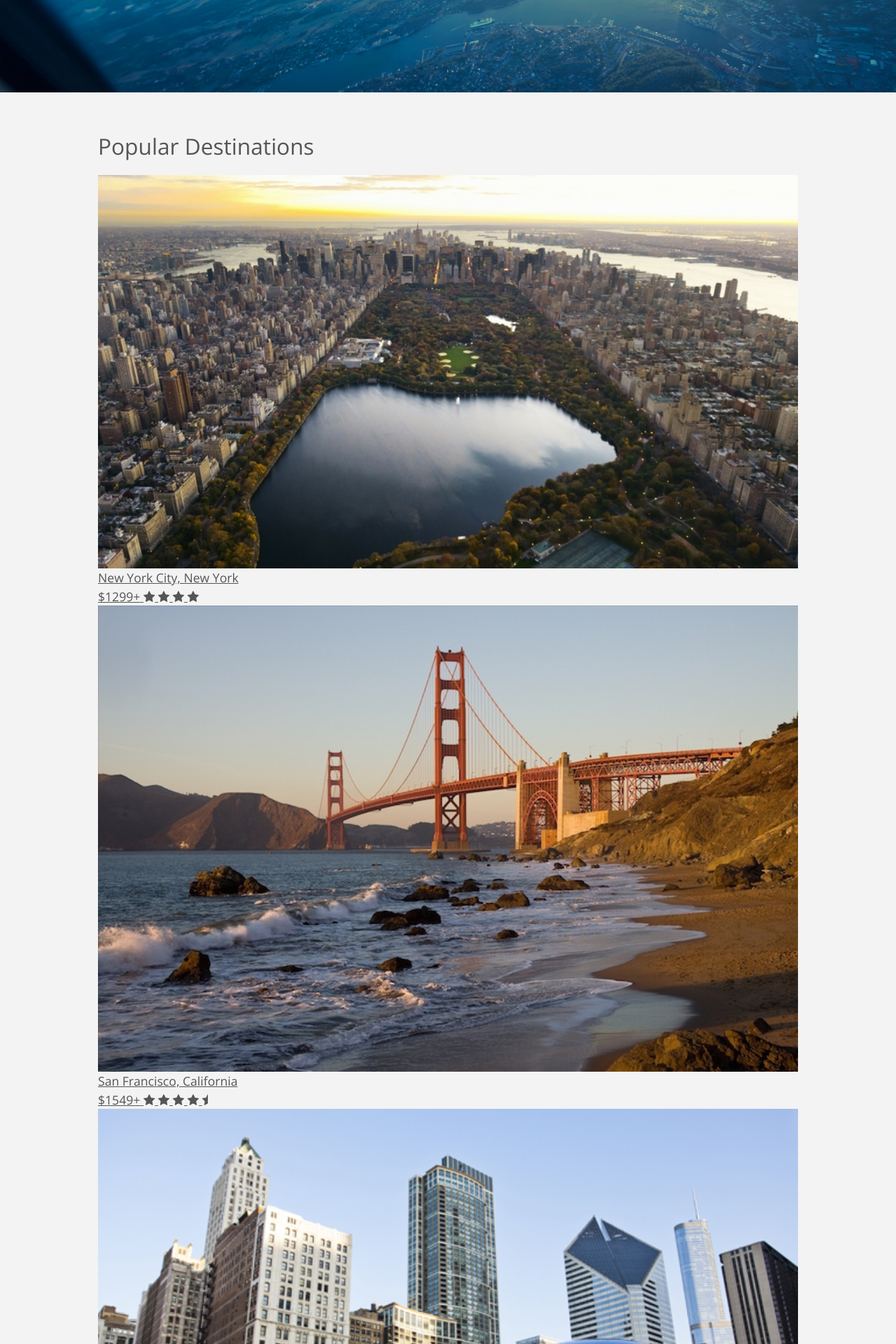
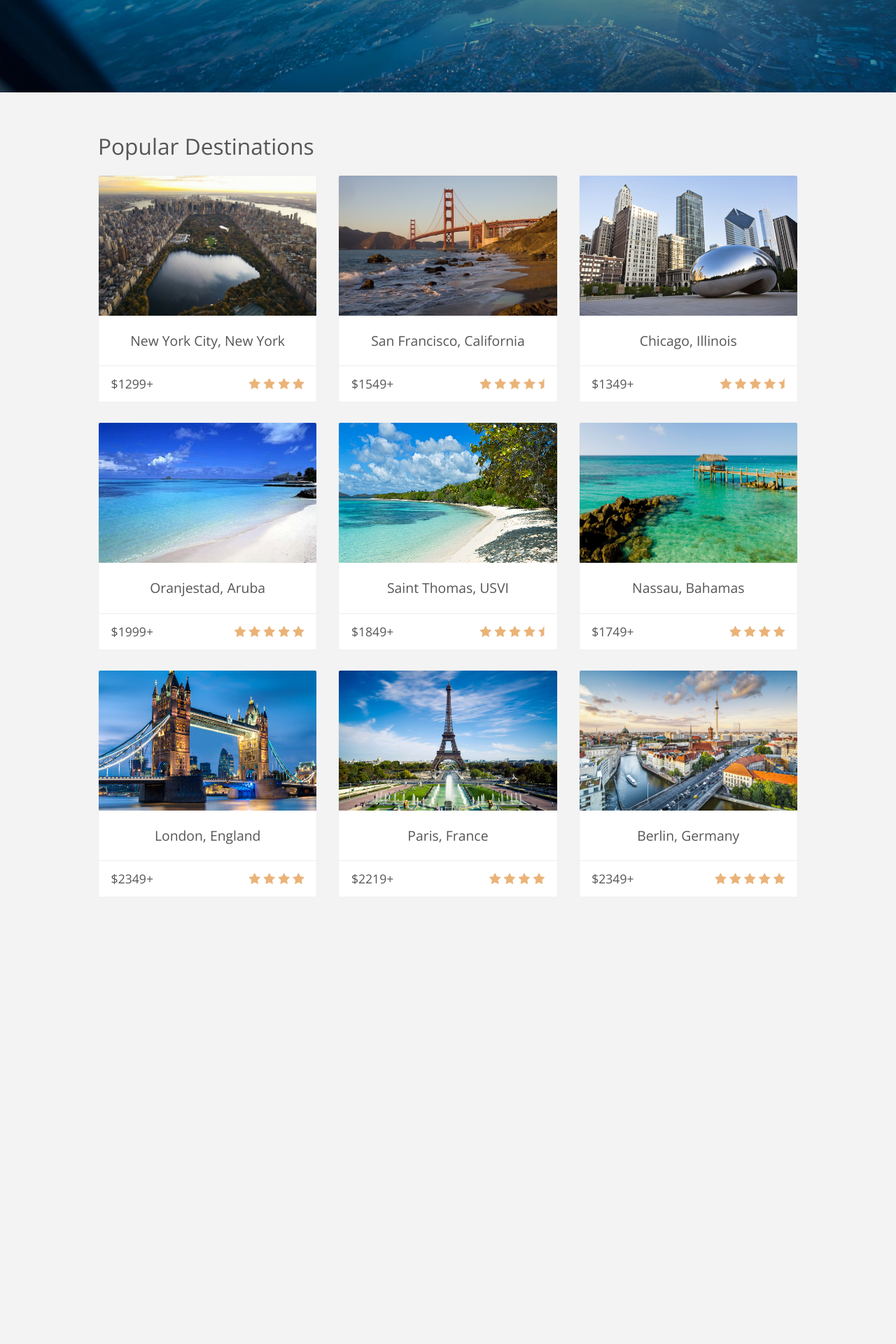
Before and after one commit to Treydor/holiday, a Jekyll site: the page built from index.html, in a window 1280 px wide. Shown: the part 398-2318 px from the top of the page at 70% size. Built offline with Jekyll 4.4.1, drawn with Linux system fonts in a browser that asks for light colours; nearby versions of some CDN libraries; after the commit the page ends 1761 px from its top, so only the background shows below that.

Commit message:
Adds grid and cards partial

```diff
--- a/assets/stylesheets/main.scss
+++ b/assets/stylesheets/main.scss
@@ -8,6 +8,8 @@
 @import "components/normalize";
 @import "components/layout";
 @import "components/typography";
+@import "components/grid";
+@import "components/cards";
 @import "components/forms";
 @import "components/header";
 @import "components/hero";
```
